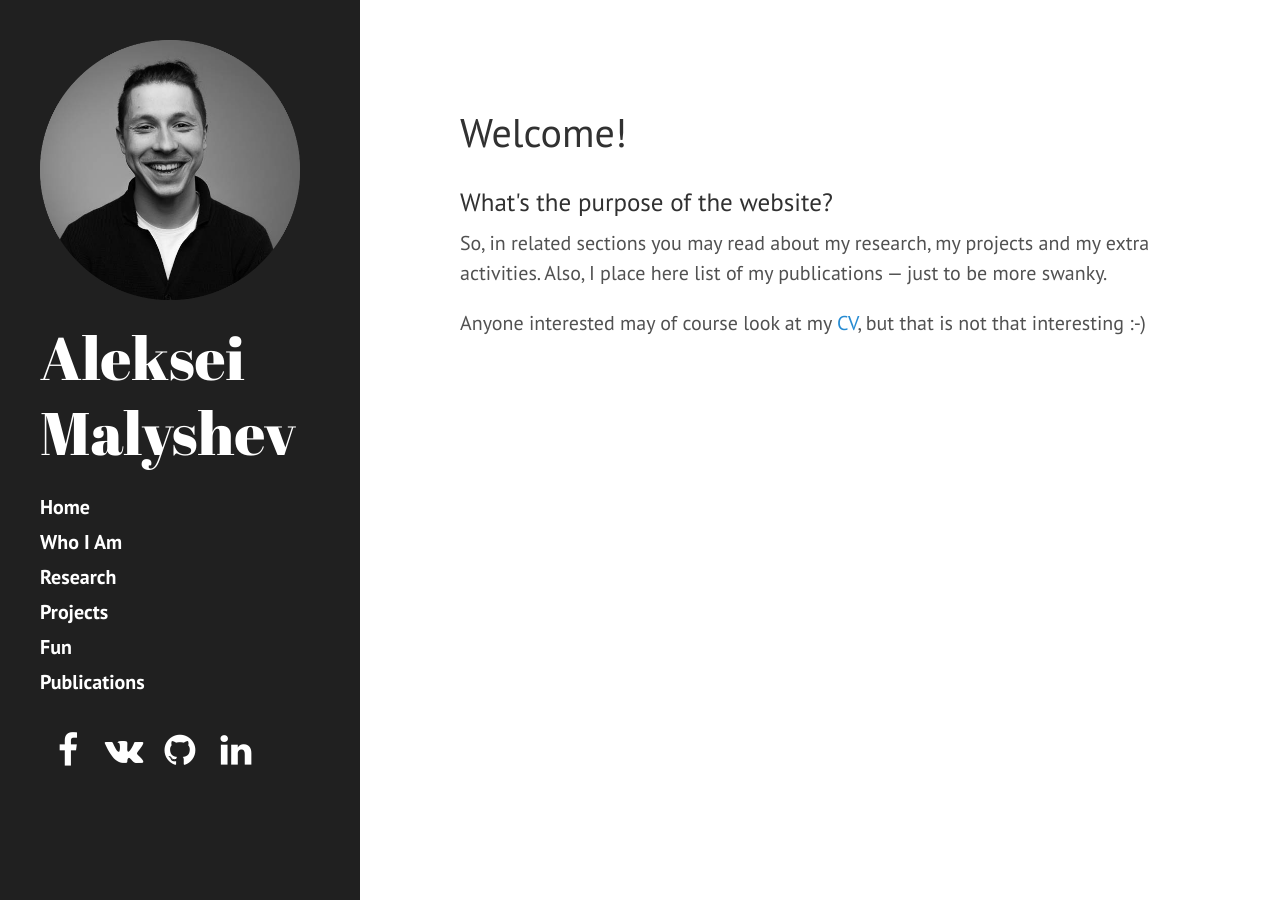
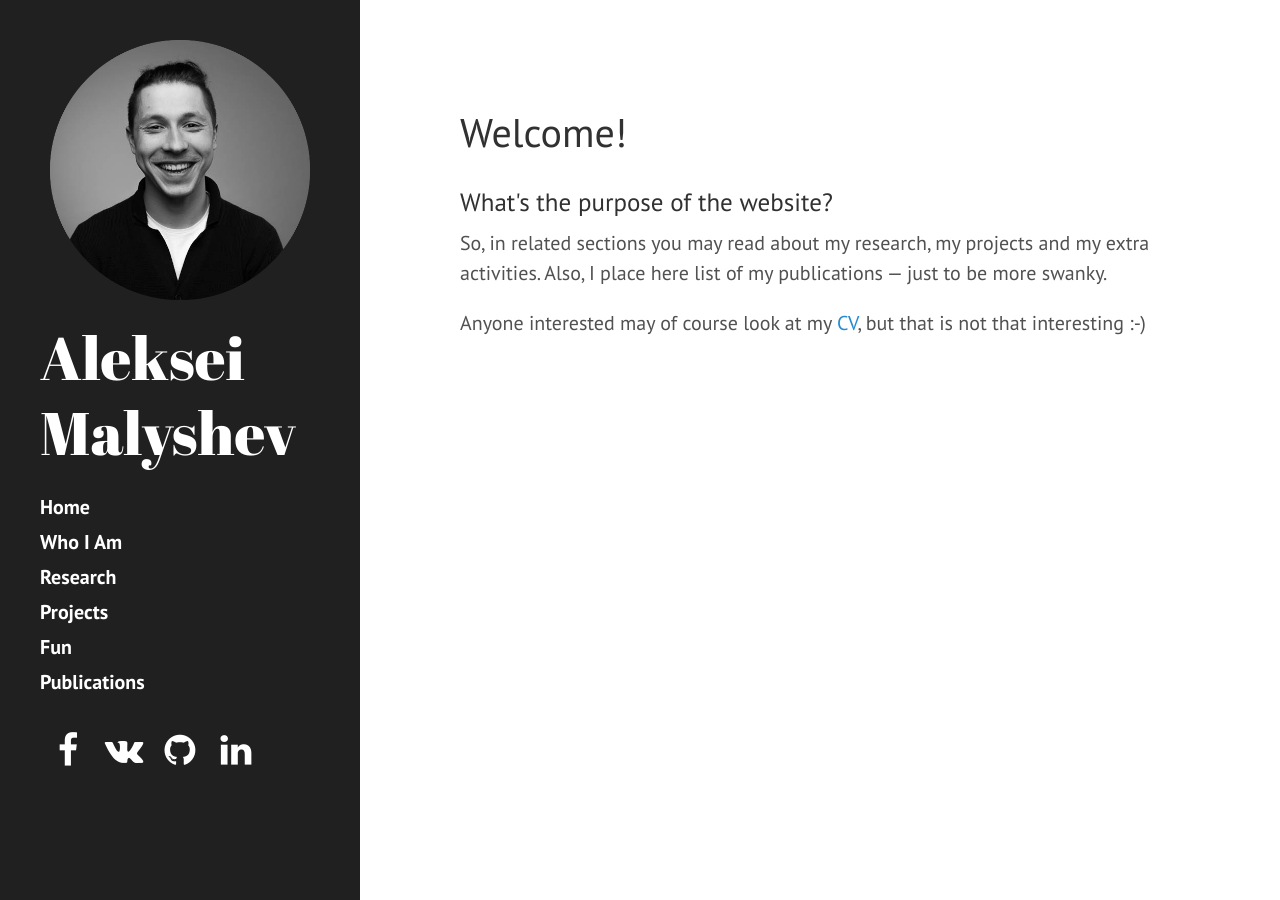
Before and after one commit to Exferro/exferro.github.io, a Jekyll site: the page built from index.html, in a window 1280 px wide. Built offline with Jekyll 4.4.1, drawn with Linux system fonts in a browser that asks for light colours; the list of posts is cut into pages by our own code.

Commit message:
Set centering for social media icons and an avatar

```diff
--- a/_includes/sidebar.html
+++ b/_includes/sidebar.html
@@ -1,7 +1,9 @@
 <div class="sidebar">
   <div class="container ">
+    <div style="align-content: center">
+      <img src="{{ site.gh_baseurl }}public/img/Me.png" style="width: 13em; height: 13em; display: block; margin-left: auto;  margin-right: auto; ">
+    </div>
     <div class="sidebar-about">
-      <img src="{{ site.gh_baseurl }}public/img/Me.png" style="width: 13em; height: 13em">
       <h1>
         <a href="{{ site.gh_baseurl }}">
           {{ site.title }}
@@ -25,7 +27,7 @@
       {% endfor %}
     </nav>
 
-    <div class="icon-bar">
+    <div class="icon-bar" style="align-content: center">
       {% assign social_media_links = site.social_media %}
       {% for social_media in social_media_links %}
         {% if social_media.img != null %}
```
